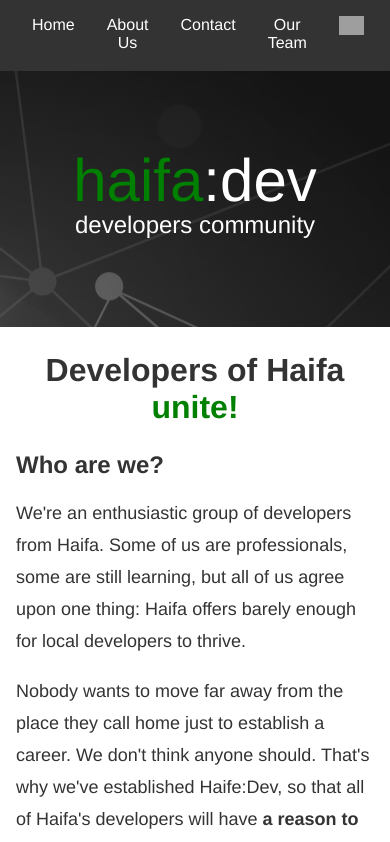
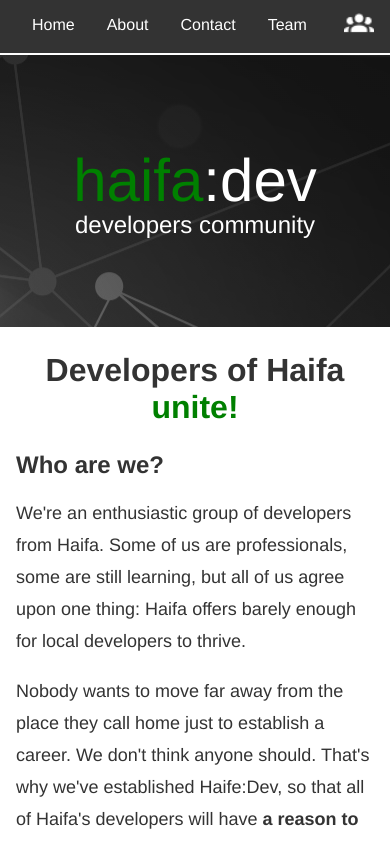
Before and after one commit to haifa-dev/official-website, a React (Create React App) app: page / in a window 390 px wide. Shown: the top 842 px of the page. Built offline with nearby package versions, Linux system fonts and the light colour scheme; grey boxes are pictures that could not be loaded.

Commit message:
added responsiveness to nav bar

```diff
--- a/src/components/NavBar/NavBar.jsx
+++ b/src/components/NavBar/NavBar.jsx
@@ -1,4 +1,4 @@
-import React from 'react';
+import React, { useState } from 'react';
 import styles from './NavBar.module.scss';
 
 /**
@@ -9,46 +9,46 @@ import styles from './NavBar.module.scss';
  */
 const NavBar = (props) =>  {
 
-    /**
-     * Compares the given name with props.current and returns the proper style.
-     * @param {*} name the name of the nav location the link represents.
-     */
-    function linkStyle(name) {
-
-        if (name === props.current) {
-            return styles.navLinkSelected;
-        }
-
-        return styles.navLinkStatic
-    }
+    const [isSocialOpen, setSocialOpen] = useState(false);
 
     return (
         <nav>
             <a id="homeNav"
-                href="#home"
-                className={linkStyle("home")}>
-                Home
+                href="#home">
+                <span>
+                    Home
+                </span>
             </a>
 
             <a id="aboutNav"
-                href="#about"
-                className={linkStyle("about")}>
-                About Us
+                className={styles.aboutNav}
+                href="#about">
+                <span>
+                    About Us
+                </span>
             </a>
 
             <a id="contactNav"
-                href="#contact"
-                className={linkStyle("contact")}>
-                Contact
+                href="#contact">
+                <span>
+                    Contact
+                </span>
             </a>
 
             <a id="teamNav"
-                href="#team"
-                className={linkStyle("team")}>
-                Our Team
+                className={styles.teamNav}
+                href="#team">
+                <span>
+                    Our Team
+                </span>
             </a>
 
-            <div className={styles.externalLinks}>
+            <img className={styles.socialButton}
+                 src={require('../../img/social-icon.png')}
+                 alt="Social"
+                 onClick={() => setSocialOpen(!isSocialOpen)}/>
+
+            <div className={styles.externalLinks} style={isSocialOpen? {display: 'flex'} : null}>
                 <a href="https://www.facebook.com/groups/haifadev/" target="_blank" rel="noopener noreferrer">
                     <img src="https://www.facebook.com/images/fb_icon_325x325.png" alt="Facebook"/>
                 </a>
--- a/src/components/NavBar/NavBar.module.scss
+++ b/src/components/NavBar/NavBar.module.scss
@@ -10,13 +10,36 @@ nav {
         color: white;
         text-decoration: none;
         border-bottom:0.2rem solid transparent;
+
         @include media-phone {
             font-size: 16px;
         }
+
+        @include media-phone-small {
+            font-size: 12px;
+        }
+
+        &:hover{
+            border-bottom:0.2rem solid green;
+        }
     }
 
-    a:hover{
-        border-bottom:0.2rem solid green;
+    .socialButton {
+        /* Only appears in tablet media. */
+        display: none;
+        margin: auto 0 auto auto;
+        padding-bottom: 10px;
+        height: 30px;
+        width: auto;
+
+        @include media-tablet {
+            display: block;
+        }
+
+        @include media-phone-small {
+            height: 20px;
+            padding-bottom: 5px;
+        }
     }
 
     .externalLinks {
@@ -26,6 +49,58 @@ nav {
 
         img {
             width: 25px;
+
+            @include media-phone-small {
+                width: 18px;
+            }
+        }
+
+        @include media-tablet {
+            display: none; /* will be changed via JS */
+
+            position: absolute;
+            right: 0;
+            top: 105%; /* appear under the nav bar, as if it's an extension */
+            background-color: lighten($color: $secondaryColor, $amount: 10);
+
+            &::before {
+                content: '';
+                position: absolute;
+                right: 0;
+                top: -15px;
+                transform: translateX(-50%); /* center upon its own size */
+
+                /* #region CSS triangle up */
+                width: 0;
+                height: 0;
+                border-left: 15px solid transparent;
+                border-right: 15px solid transparent;
+                border-bottom: 15px solid lighten($color: $secondaryColor, $amount: 10);
+                /* #endregion */
+            }
+        }
+    }
+
+    @include media-tablet {
+        /*
+        * When this media kicks in, the pseudo-elements will replace the spans.
+        * This is done when the content needs to be replaced in response to size.
+        */
+        .aboutNav {
+            span {
+                display: none;
+            }
+            &::after {
+                content: 'About';
+            }
+        }
+        .teamNav {
+            span {
+                display: none;
+            }
+            &::after {
+                content: 'Team';
+            }
         }
     }
 }
```
